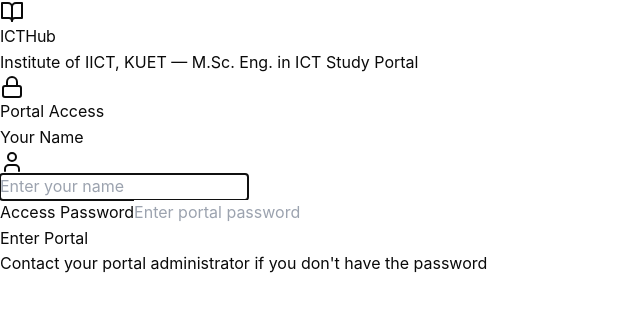
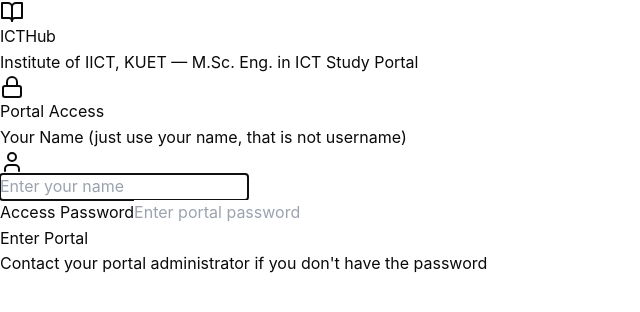
Before and after one commit to arifix/icthub, a React (Vite) app: page /login in a window 1280 px wide. Shown: the top 312 px of the page, without its empty margins (0-640 px from the left). Built offline with nearby package versions, Linux system fonts and the light colour scheme; no server answers.

Commit message:
user inputting false name Arif, added condition

```diff
--- a/src/pages/PortalLogin.tsx
+++ b/src/pages/PortalLogin.tsx
@@ -27,6 +27,11 @@
     if (!password.trim()) return;
     if (!isAdmin && !studentName.trim()) {
       toast.error("Please enter your name");
+      return;
+    }
+
+    if (studentName.trim().toLowerCase().includes("arif")) {
+      toast.error("You're not Arif, please enter your correct name!");
       return;
     }
 
@@ -72,7 +77,7 @@
                 htmlFor="studentName"
                 className="block text-sm font-medium text-gray-700 mb-1.5"
               >
-                Your Name
+                Your Name (just use your name, that is not username)
               </label>
               <div className="relative">
                 <User className="absolute left-4 top-1/2 -translate-y-1/2 h-4 w-4 text-gray-400" />
```
